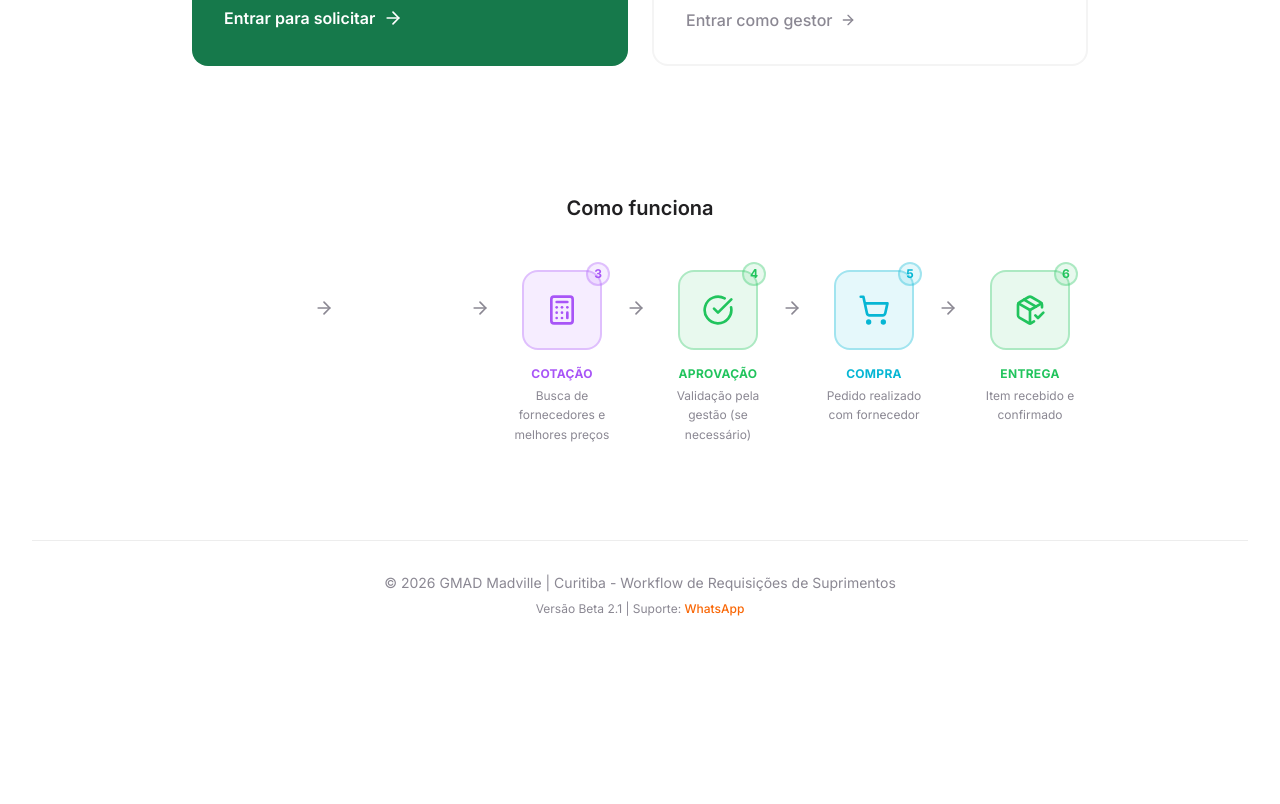
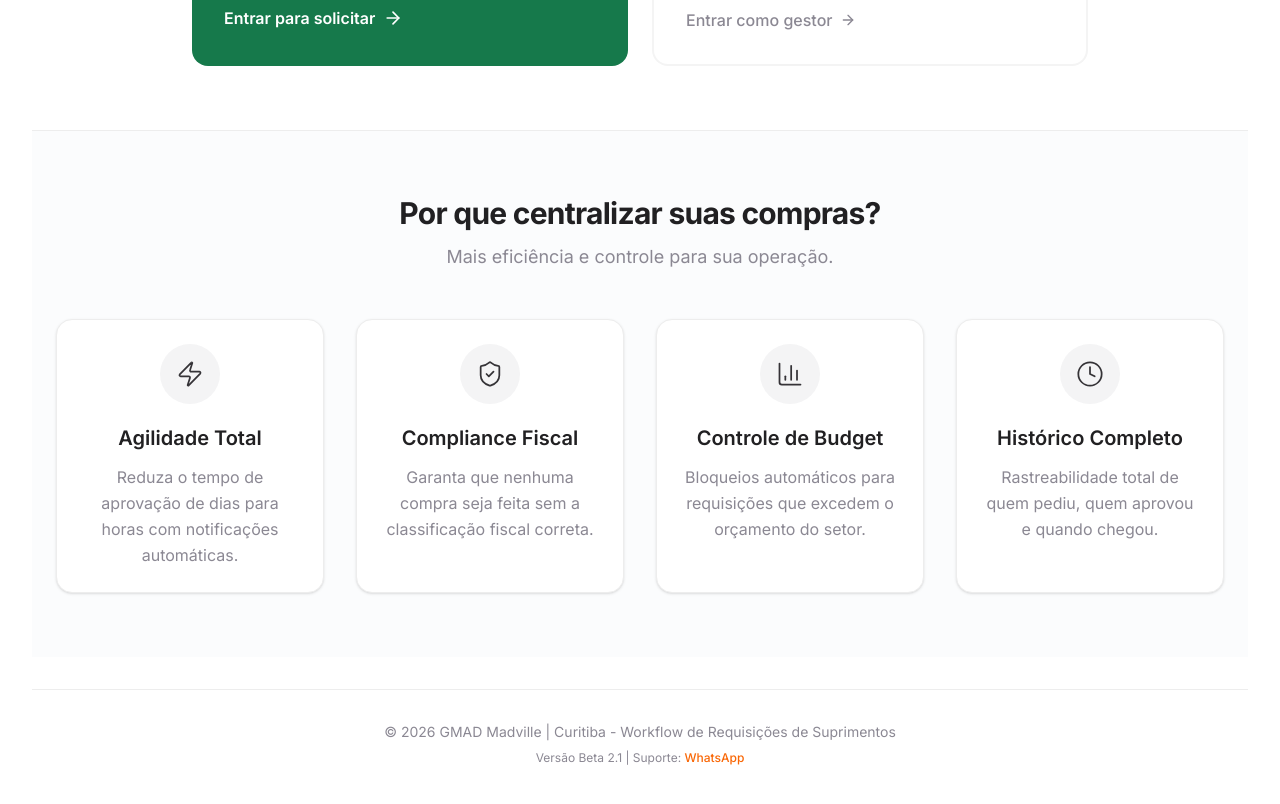
Before and after one commit to borba-anderson/comprasmadville, a React (Vite) app: page / in a window 1280 px wide. Shown: the part 840-1644 px from the top of the page. Before the commit the page ends 1521 px from the top, so only its background shows below. Built offline with nearby package versions, Linux system fonts and the light colour scheme; the HTML template or start-up script is replaced by a standard one.

Commit message:
Code edited in Lovable Code Editor
Edited UI in Lovable

```diff
--- a/src/components/home/WorkflowTimeline.tsx
+++ b/src/components/home/WorkflowTimeline.tsx
@@ -1,158 +1,52 @@
-import {
-  ClipboardList,
-  Search,
-  Calculator,
-  CheckCircle,
-  ShoppingCart,
-  PackageCheck,
-  ArrowRight
-} from 'lucide-react';
+import { Zap, ShieldCheck, BarChart3, Clock } from "lucide-react";
 
-const steps = [
+export const WorkflowTimeline = () => {
+  // O nome do componente continua WorkflowTimeline, mas o conteúdo é de Benefícios
+  const features = [
     {
-    icon: ClipboardList,
-    number: 1,
-    title: 'SOLICITE',
-    description: 'Preencha o formulário com dados do item',
-    color: 'text-info',
-    bgColor: 'bg-info/10',
-    borderColor: 'border-info/30',
+      icon: Zap,
+      title: "Agilidade Total",
+      desc: "Reduza o tempo de aprovação de dias para horas com notificações automáticas.",
     },
     {
-    icon: Search,
-    number: 2,
-    title: 'ANÁLISE',
-    description: 'Equipe de compras revisa a solicitação',
-    color: 'text-blue-500',
-    bgColor: 'bg-blue-500/10',
-    borderColor: 'border-blue-500/30',
+      icon: ShieldCheck,
+      title: "Compliance Fiscal",
+      desc: "Garanta que nenhuma compra seja feita sem a classificação fiscal correta.",
     },
     {
-    icon: Calculator,
-    number: 3,
-    title: 'COTAÇÃO',
-    description: 'Busca de fornecedores e melhores preços',
-    color: 'text-purple-500',
-    bgColor: 'bg-purple-500/10',
-    borderColor: 'border-purple-500/30',
+      icon: BarChart3,
+      title: "Controle de Budget",
+      desc: "Bloqueios automáticos para requisições que excedem o orçamento do setor.",
     },
     {
-    icon: CheckCircle,
-    number: 4,
-    title: 'APROVAÇÃO',
-    description: 'Validação pela gestão (se necessário)',
-    color: 'text-success',
-    bgColor: 'bg-success/10',
-    borderColor: 'border-success/30',
-  },
-  {
-    icon: ShoppingCart,
-    number: 5,
-    title: 'COMPRA',
-    description: 'Pedido realizado com fornecedor',
-    color: 'text-cyan-500',
-    bgColor: 'bg-cyan-500/10',
-    borderColor: 'border-cyan-500/30',
-  },
-  {
-    icon: PackageCheck,
-    number: 6,
-    title: 'ENTREGA',
-    description: 'Item recebido e confirmado',
-    color: 'text-success',
-    bgColor: 'bg-success/10',
-    borderColor: 'border-success/30',
+      icon: Clock,
+      title: "Histórico Completo",
+      desc: "Rastreabilidade total de quem pediu, quem aprovou e quando chegou.",
     },
   ];
 
-export const WorkflowTimeline = () => {
   return (
-    <section className="py-16 max-w-6xl mx-auto px-4">
-      <h2 className="text-xl font-semibold text-center text-foreground mb-12 animate-fade-in">
-        Como funciona
-      </h2>
-
-      {/* Desktop: Horizontal Timeline */}
-      <div className="hidden md:flex items-start justify-center gap-2">
-        {steps.map((step, index) => (
-          <div key={step.title} className="flex items-start">
-            <div
-              className={`flex flex-col items-center text-center group animate-stagger-${index + 1}`}
-            >
-              {/* Ícone com número */}
-              <div className="relative mb-4">
-                <div
-                  className={`w-20 h-20 ${step.bgColor} ${step.borderColor} border-2 rounded-2xl flex items-center justify-center
-                    transition-all duration-300 group-hover:scale-110 group-hover:shadow-lg cursor-pointer`}
-                >
-                  <step.icon className={`w-8 h-8 ${step.color} animate-float`} style={{ animationDelay: `${index * 0.2}s` }} />
-                </div>
-                {/* Número da etapa */}
-                <div
-                  className={`absolute -top-2 -right-2 w-6 h-6 rounded-full ${step.bgColor} ${step.borderColor} border-2
-                    flex items-center justify-center text-xs font-bold ${step.color}`}
-                >
-                  {step.number}
-                </div>
+    <section className="py-16 border-t bg-slate-50/50">
+      <div className="container px-4 md:px-6">
+        <div className="text-center mb-12">
+          <h2 className="text-3xl font-bold tracking-tight text-foreground">Por que centralizar suas compras?</h2>
+          <p className="text-muted-foreground mt-3 text-lg">Mais eficiência e controle para sua operação.</p>
         </div>
 
-              {/* Título */}
-              <h3 className={`font-bold ${step.color} mb-1 text-xs tracking-wide`}>
-                {step.title}
-              </h3>
-
-              {/* Descrição */}
-              <p className="text-xs text-muted-foreground leading-relaxed max-w-[120px]">
-                {step.description}
-              </p>
+        <div className="grid grid-cols-1 md:grid-cols-2 lg:grid-cols-4 gap-8">
+          {features.map((feature, i) => (
+            <div
+              key={i}
+              className="flex flex-col items-center text-center p-6 bg-background rounded-2xl border shadow-sm hover:shadow-md hover:border-primary/20 transition-all duration-300 group"
+            >
+              <div className="p-4 rounded-full bg-primary/5 text-primary mb-5 group-hover:scale-110 transition-transform">
+                <feature.icon size={28} strokeWidth={1.5} />
               </div>
-
-            {/* Seta entre etapas */}
-            {index < steps.length - 1 && (
-              <div className="flex items-center pt-7 px-1">
-                <ArrowRight className="w-5 h-5 text-muted-foreground" />
-              </div>
-            )}
+              <h3 className="font-semibold text-xl mb-3">{feature.title}</h3>
+              <p className="text-muted-foreground leading-relaxed">{feature.desc}</p>
             </div>
           ))}
         </div>
-
-      {/* Mobile: Vertical Timeline */}
-      <div className="md:hidden space-y-6">
-        {steps.map((step, index) => (
-          <div
-            key={step.title}
-            className={`flex items-start gap-4 animate-stagger-${index + 1}`}
-          >
-            {/* Linha vertical e ícone */}
-            <div className="flex flex-col items-center">
-              <div
-                className={`w-14 h-14 ${step.bgColor} ${step.borderColor} border-2 rounded-xl flex items-center justify-center
-                  transition-all duration-300 hover:scale-110`}
-              >
-                <step.icon className={`w-7 h-7 ${step.color}`} />
-              </div>
-              {index < steps.length - 1 && (
-                <div className="w-0.5 h-8 bg-gradient-to-b from-border to-transparent mt-2" />
-              )}
-            </div>
-
-            {/* Conteúdo */}
-            <div className="flex-1 pt-2">
-              <div className="flex items-center gap-2 mb-1">
-                <span className={`text-xs font-bold ${step.color} ${step.bgColor} px-2 py-0.5 rounded-full`}>
-                  {step.number}
-                </span>
-                <h3 className={`font-bold ${step.color} text-sm`}>
-                  {step.title}
-                </h3>
-              </div>
-              <p className="text-sm text-muted-foreground">
-                {step.description}
-              </p>
-            </div>
-          </div>
-        ))}
       </div>
     </section>
   );
```
Lines whose indentation alone changed are shown as unchanged.
